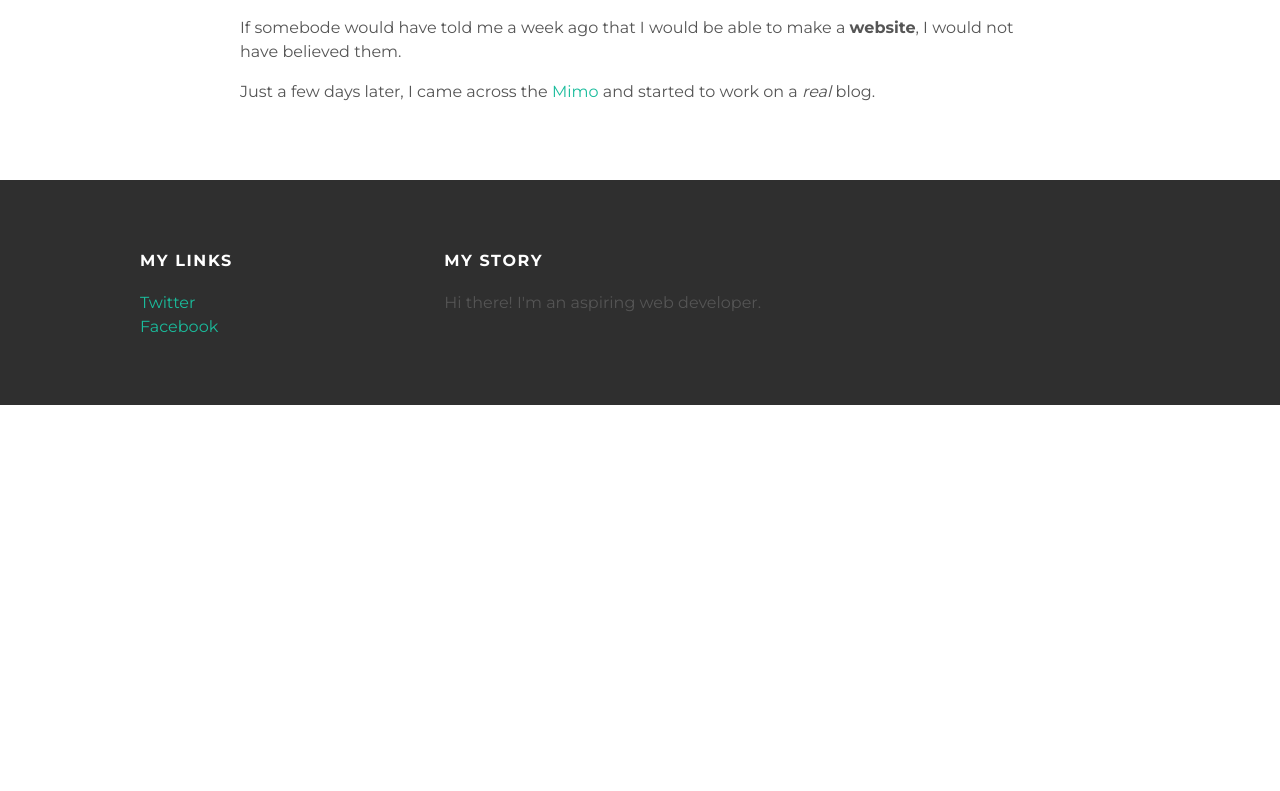
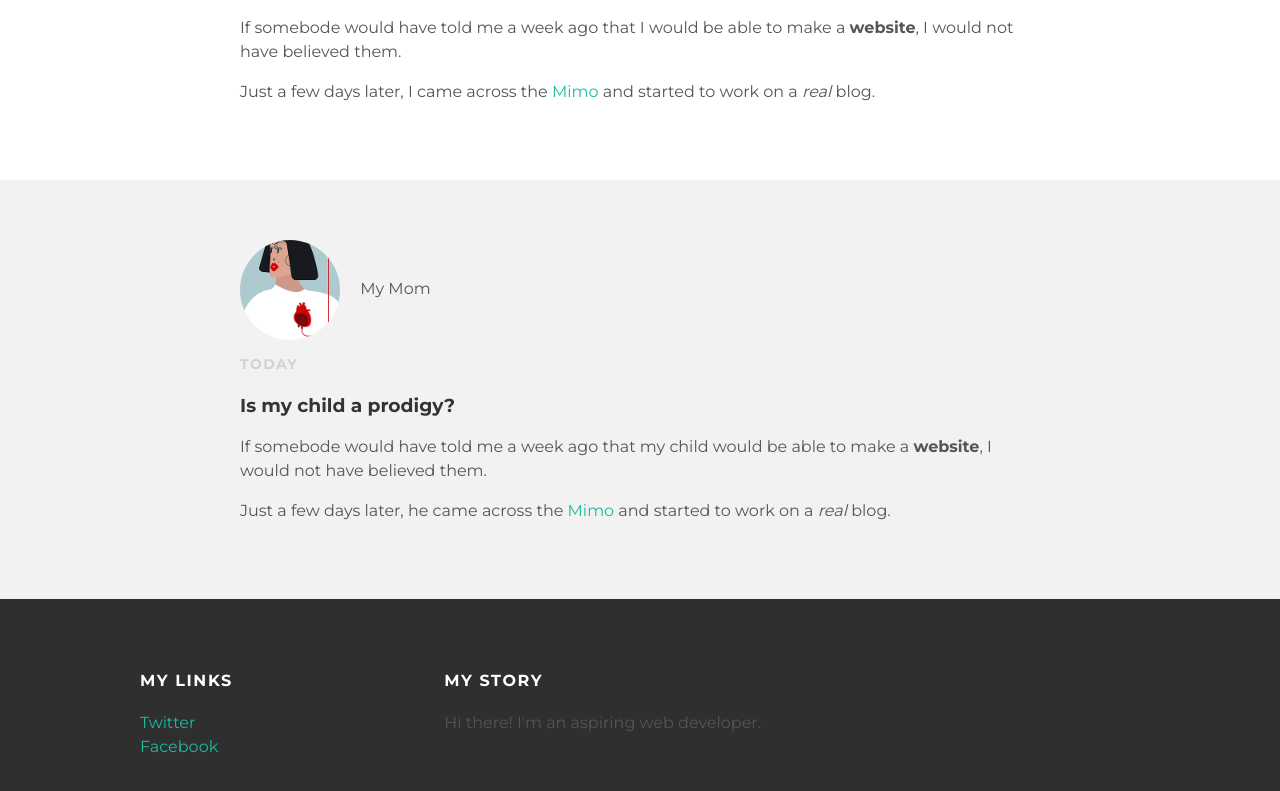
Before and after one commit to D-1000/d-1000.github.io, a plain HTML site: page index.html in a window 1280 px wide. Shown: the part 809-1600 px from the top of the page. Before the commit the page ends 1214 px from the top, so only its background shows below. Drawn offline with Linux system fonts and the light colour scheme.

Commit message:
Update index.html

```diff
--- a/index.html
+++ b/index.html
@@ -46,6 +46,20 @@
                 </div>
             </div>
         </div>
+        <div class="post-container">
+                <div class="post">
+                    <div class="post-author">
+                        <img src="mom.png">
+                        <span>My Mom</span>
+                    </div>
+                    <p class="post-date">Today</p>
+                    <h3 class="post-title">Is my child a prodigy?</h3>
+                    <div class="post-content">
+                        <p>If somebode would have told me a week ago that my child would be able to make a <strong>website</strong>, I would not have believed them.</p>
+                        <p>Just a few days later, he came across the <a href="https://getmimo.com">Mimo</a> and started to work on a <em>real</em> blog.</p>
+                    </div>
+                </div>
+        </div>
 
         <div id="footer">
             <div class="container">
```
